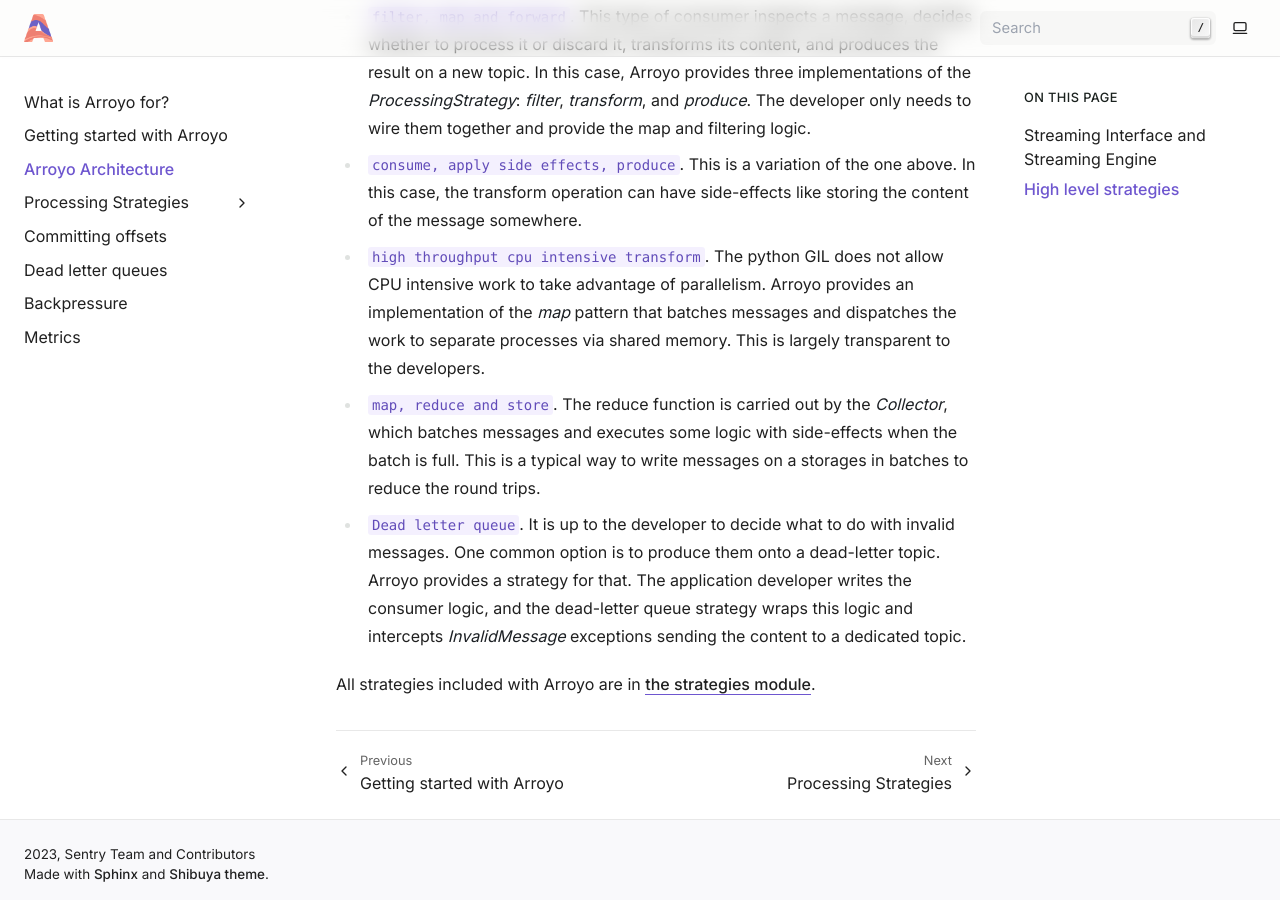
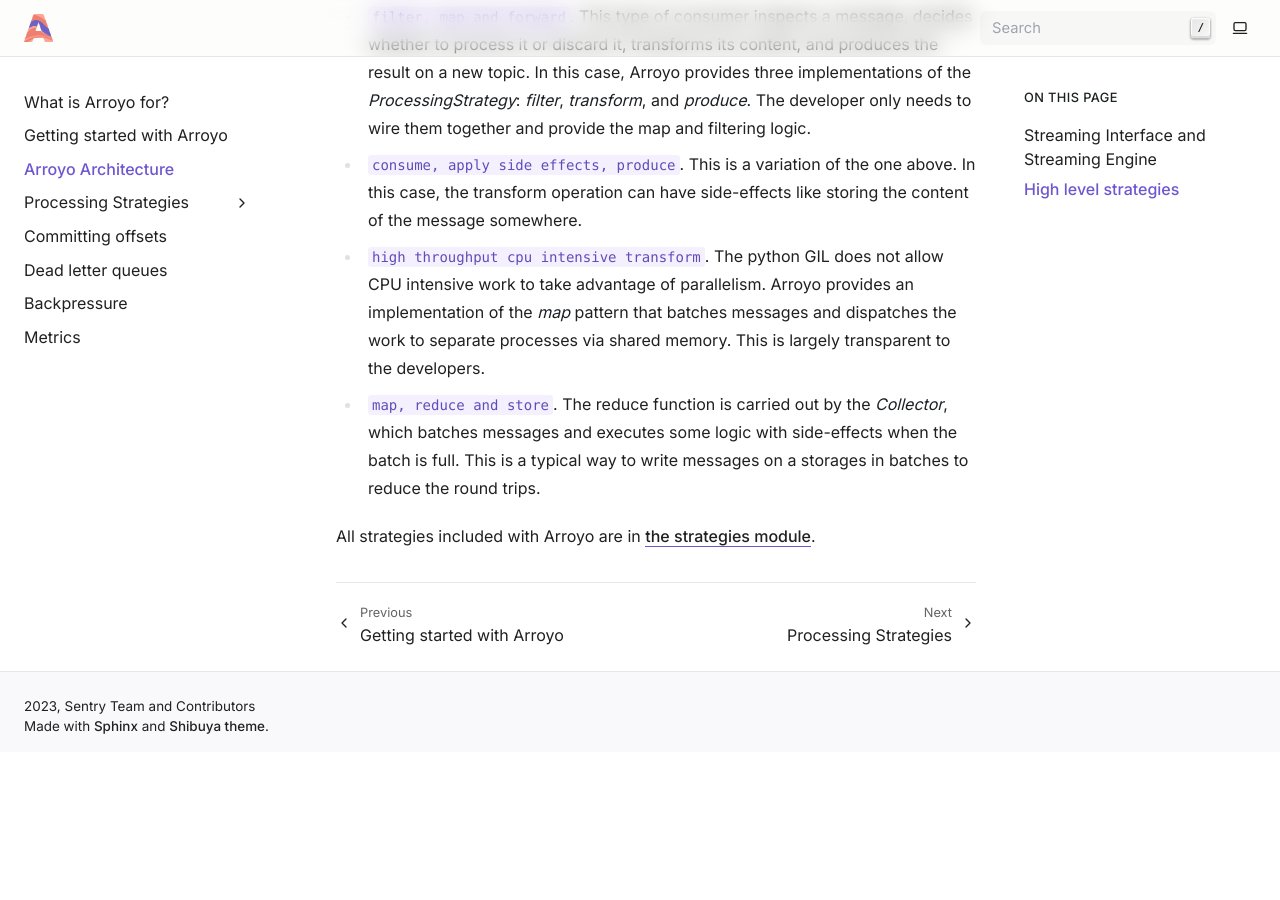
Before and after one commit to getsentry/arroyo, a Sphinx documentation site: the page built from docs/source/architecture.rst, in a window 1280 px wide and 900 px high, scrolled down 2839 px. Built offline with Sphinx 7.4.7, drawn with Linux system fonts in a browser that asks for light colours; after the commit the page ends 3591 px from its top, so only the background shows below that.

Commit message:
doc: Update dlq doc
Dlq as a strategy doesn't exist anymore, remove the legacy doc.
Hide some classes from the doc

```diff
--- a/docs/source/architecture.rst
+++ b/docs/source/architecture.rst
@@ -117,10 +117,4 @@
   This is a typical way to write messages on a storages in batches to reduce the
   round trips.
 
-* ``Dead letter queue``. It is up to the developer to decide what to do with invalid
-  messages. One common option is to produce them onto a dead-letter topic. Arroyo provides
-  a strategy for that. The application developer writes the consumer logic, and the
-  dead-letter queue strategy wraps this logic and intercepts *InvalidMessage* exceptions
-  sending the content to a dedicated topic.
-
 All strategies included with Arroyo are in `the strategies module <https://github.com/getsentry/arroyo/tree/main/arroyo/processing/strategies>`_.
--- a/docs/source/dlqs.rst
+++ b/docs/source/dlqs.rst
@@ -18,5 +18,4 @@
 
 
 .. automodule:: arroyo.dlq
-   :members:
-   :undoc-members:
+   :members: InvalidMessage, DlqLimit, DlqPolicy, DlqProducer, KafkaDlqProducer, NoopDlqProducer
```
